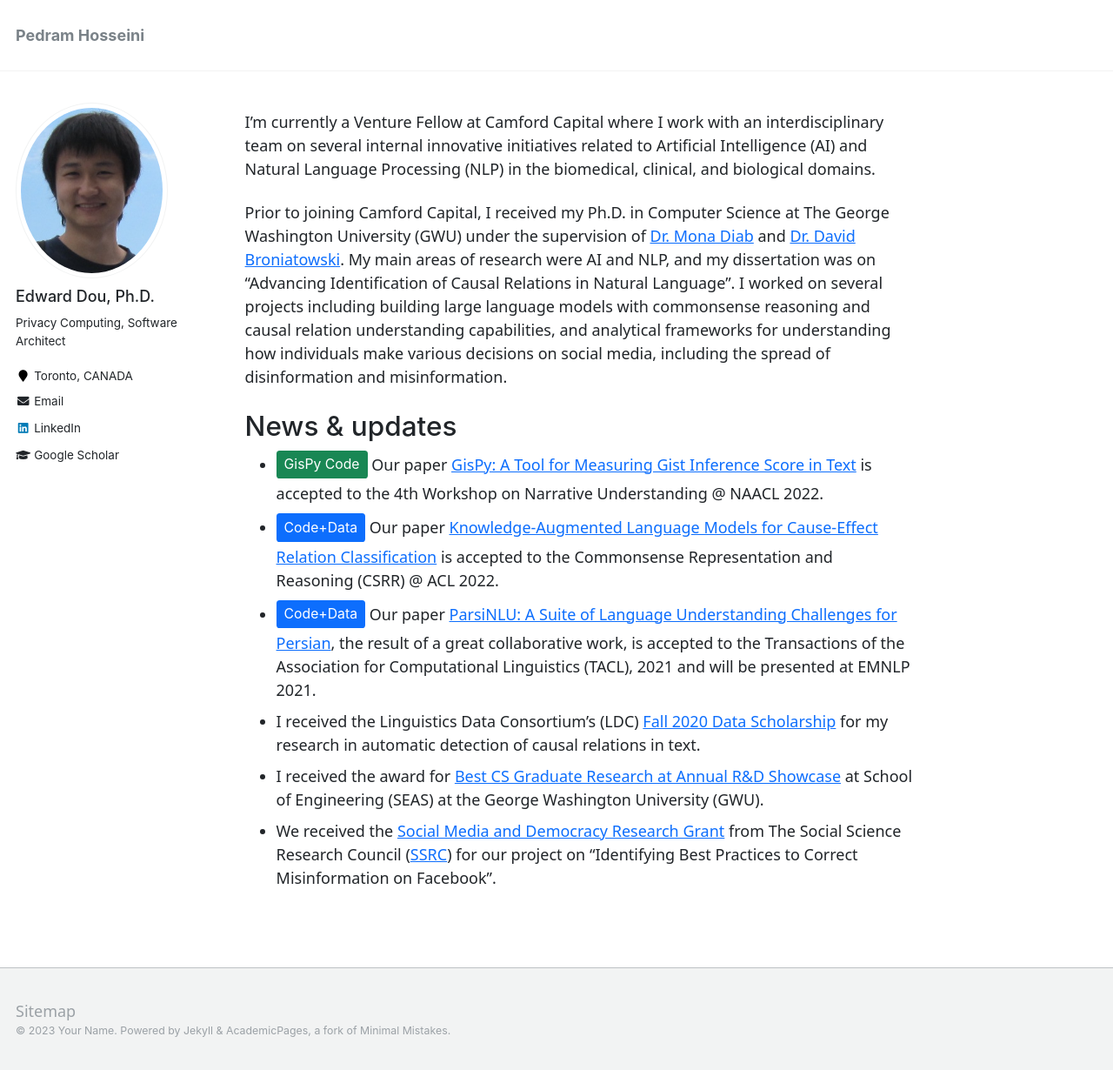
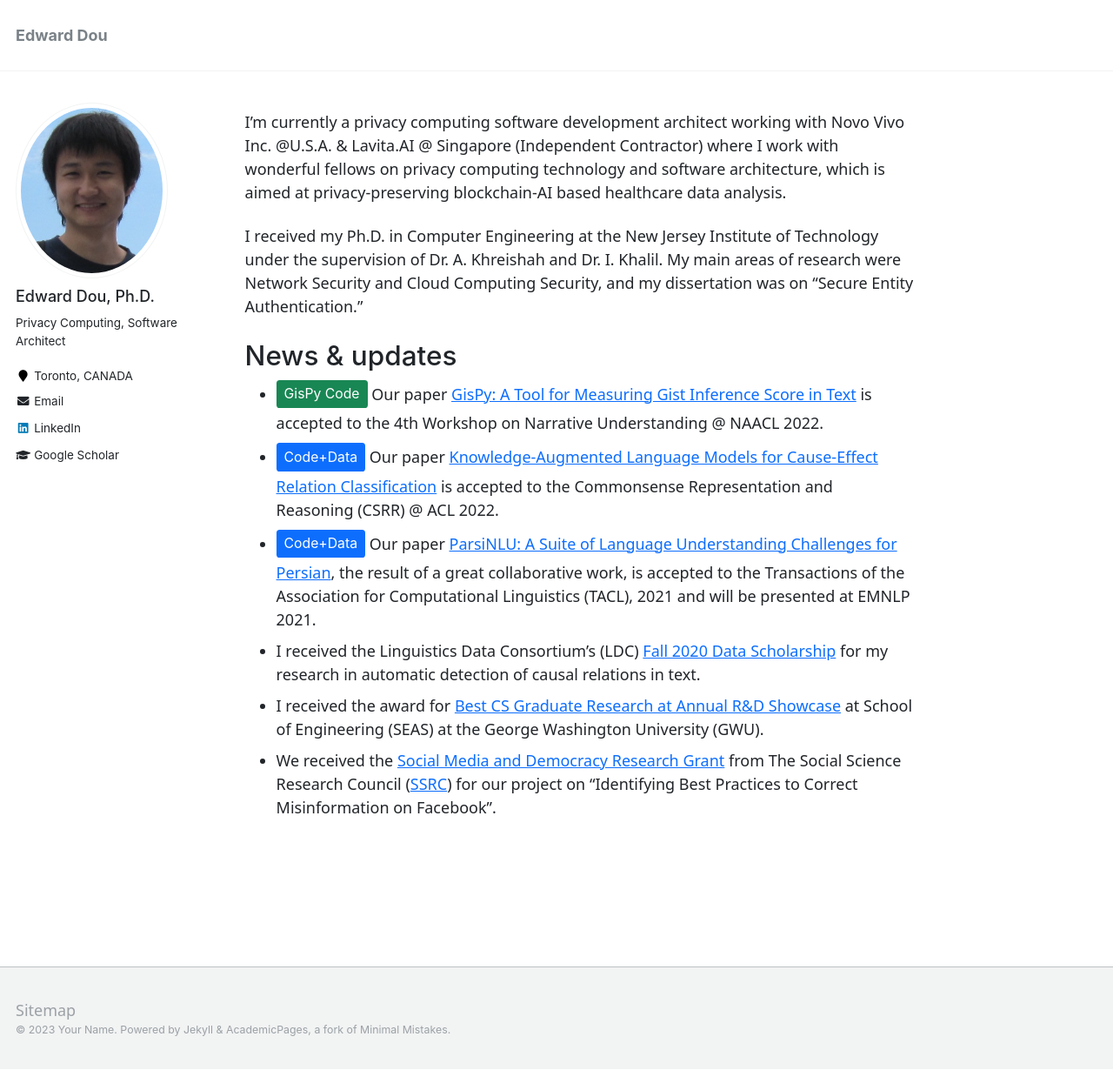
Before and after one commit to edwarddou2020/edwarddou2020.github.io, a Jekyll site: the page built from _pages/about.md, in a window 1280 px wide and 1230 px high. Shown: the whole window at 87% size. Built offline with Jekyll 4.4.1, drawn with Linux system fonts in a browser that asks for light colours.

```diff
--- a/_config.yml
+++ b/_config.yml
@@ -7,13 +7,13 @@
 
 # Site Settings
 locale: "en-US"
-title: "Pedram Hosseini"
+title: "Edward Dou"
 title_separator: "-"
 name: &name "Your Name"
 description: &description "personal description"
-url: https://phosseini.github.io # the base hostname & protocol for your site e.g. "https://mmistakes.github.io"
+url: https://edwarddou2020.github.io # the base hostname & protocol for your site e.g. "https://mmistakes.github.io"
 baseurl: "" # the subpath of your site, e.g. "/blog"
-repository: "phosseini/phosseini.github.io"
+repository: "edwarddou2020/edwarddou2020.github.io"
 teaser:  # filename of teaser fallback teaser image placed in /images/, .e.g. "500x300.png"
 breadcrumbs: false # true, false (default)
 words_per_minute: 160
--- a/_pages/about.md
+++ b/_pages/about.md
@@ -9,9 +9,9 @@ redirect_from:
 
 ---
 
-I’m currently a Venture Fellow at Camford Capital where I work with an interdisciplinary team on several internal innovative initiatives related to Artificial Intelligence (AI) and Natural Language Processing (NLP) in the biomedical, clinical, and biological domains.
+I’m currently a privacy computing software development architect working with Novo Vivo Inc. @U.S.A. & Lavita.AI @ Singapore (Independent Contractor) where I work with wonderful fellows on privacy computing technology and software architecture, which is aimed at privacy-preserving blockchain-AI based healthcare data analysis.
 
-Prior to joining Camford Capital, I received my Ph.D. in Computer Science at The George Washington University (GWU) under the supervision of [Dr. Mona Diab](https://www.linkedin.com/in/mona-diab-55946614/) and [Dr. David Broniatowski](https://www.seas.gwu.edu/david-broniatowski). My main areas of research were AI and NLP, and my dissertation was on “Advancing Identification of Causal Relations in Natural Language”. I worked on several projects including building large language models with commonsense reasoning and causal relation understanding capabilities, and analytical frameworks for understanding how individuals make various decisions on social media, including the spread of disinformation and misinformation.
+I received my Ph.D. in Computer Engineering at the New Jersey Institute of Technology under the supervision of Dr. A. Khreishah and Dr. I. Khalil. My main areas of research were Network Security and Cloud Computing Security, and my dissertation was on “Secure Entity Authentication.”
 
 ### News & updates
 * <a class="btn btn-success btn-sm text-decoration-none" href="https://github.com/phosseini/GisPy" role="button">GisPy Code</a> Our paper [GisPy: A Tool for Measuring Gist Inference Score in Text](https://arxiv.org/abs/2205.12484) is accepted to the 4th Workshop on Narrative Understanding @ NAACL 2022.
```
Also changed, not shown: _pages/sitemap.md (deleted, +0 -37 lines).
